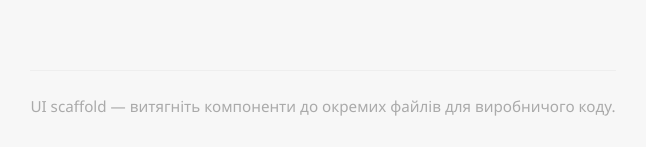
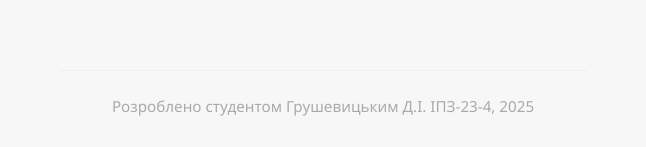
Before and after one commit to ipz234gdi/KOP, a React (Vite) app: page / in a window 1280 px wide. Shown: the part 714-861 px from the top of the page, without its empty margins (317-963 px from the left). Built offline with nearby package versions, Linux system fonts and the light colour scheme.

Commit message:
Update App.jsx

```diff
--- a/src/App.jsx
+++ b/src/App.jsx
@@ -49,7 +49,7 @@ export default function App() {
         {page === "results" && <ResultsPage stats={lastStats} onRestart={handleRestart} />}
       </div>
       <footer>
-        UI scaffold — витягніть компоненти до окремих файлів для виробничого коду.
+        Розроблено студентом Грушевицьким Д.І. ІПЗ-23-4, 2025
       </footer>
     </div>
   );
```
